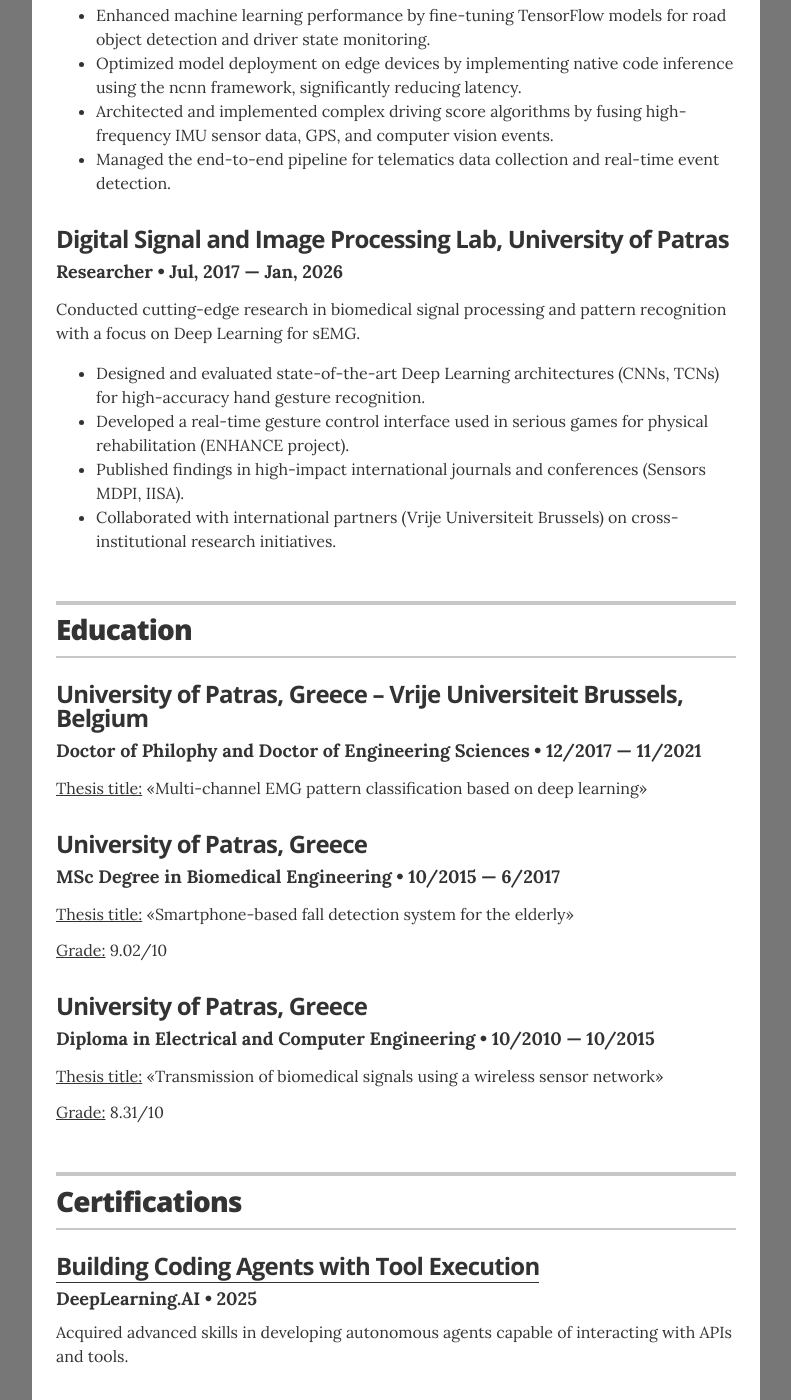
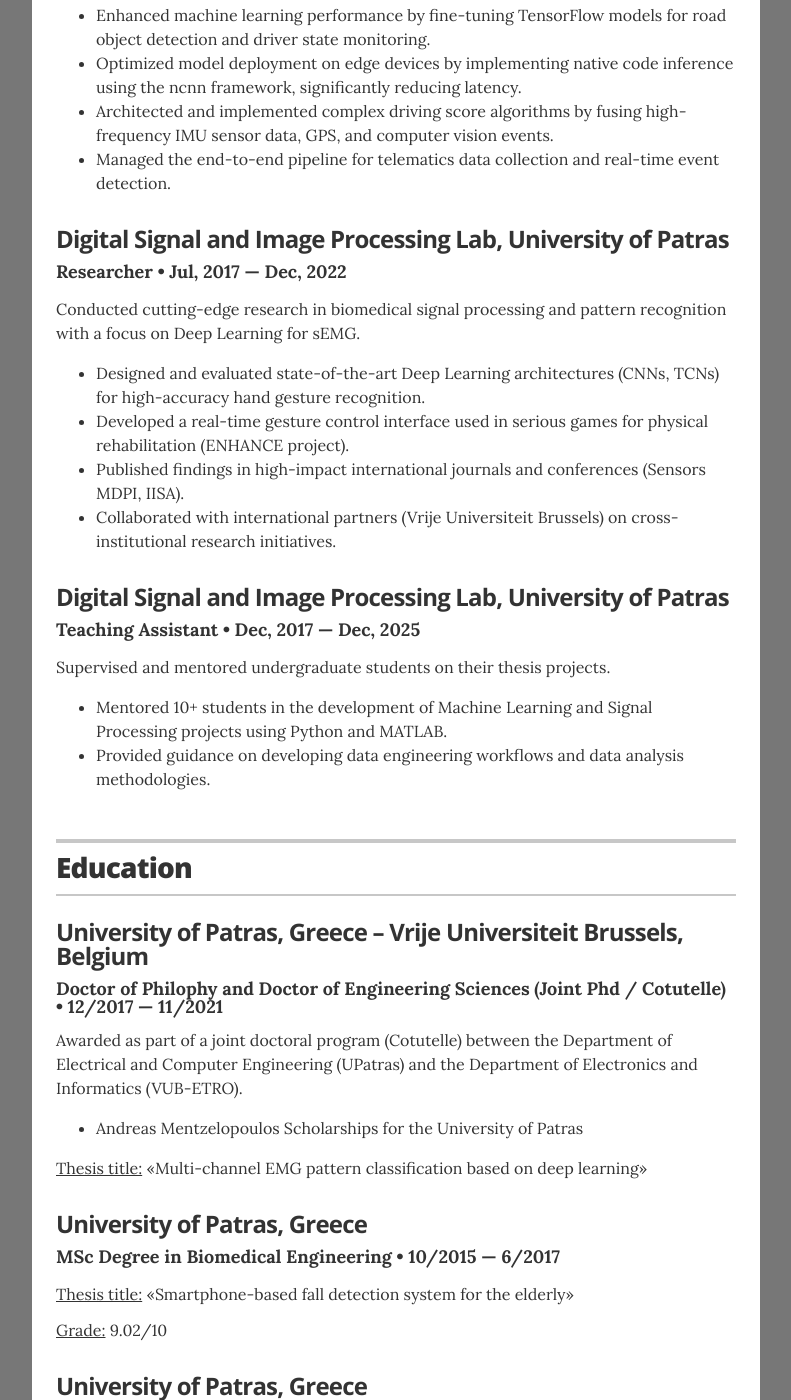
Before and after one commit to ptsinganos/ptsinganos.github.io, a Jekyll site: the page built from index.html, in a window 1280 px wide and 1400 px high, scrolled down 717 px. Shown: the whole window, without its empty margins (244-1035 px from the left). Built offline with Jekyll 4.4.1, drawn with Linux system fonts in a browser that asks for light colours.

Commit message:
Update education and experience

```diff
--- a/_data/education.yml
+++ b/_data/education.yml
@@ -1,10 +1,11 @@
 # Degree
-- degree: Doctor of Philophy and Doctor of Engineering Sciences
+- degree: Doctor of Philophy and Doctor of Engineering Sciences (Joint Phd / Cotutelle)
   uni: University of Patras, Greece &ndash; Vrije Universiteit Brussels, Belgium
   year: 12/2017 &mdash; 11/2021
-#  awards:
-#    - award:
-#  summary: Department of Electrical and Computer Engineering, University of Patras, Greece &ndash; Department of Electronics and Informatics (ETRO), Vrije Universiteit Brussels (VUB), Belgium
+  awards:
+    - award: Andreas Mentzelopoulos Scholarships for the University of Patras
+  summary: |
+    Awarded as part of a joint doctoral program (Cotutelle) between the Department of Electrical and Computer Engineering (UPatras) and the Department of Electronics and Informatics (VUB-ETRO).
   thesis: Multi-channel EMG pattern classification based on deep learning
 
 - degree: MSc Degree in Biomedical Engineering
@@ -12,12 +13,9 @@
   year: 10/2015 &mdash; 6/2017
   thesis: Smartphone-based fall detection system for the elderly
   grade: 9.02/10
-#  award: Most likely to succeed
-#  summary: Department of Electrical and Computer Engineering, University of Patras, Greece
 
 - degree: Diploma in Electrical and Computer Engineering
   uni: University of Patras, Greece
   year: 10/2010 &mdash; 10/2015
   thesis: Transmission of biomedical signals using a wireless sensor network
   grade: 8.31/10
-#  summary: Department of Electrical and Computer Engineering, University of Patras, Greece
--- a/_data/experience.yml
+++ b/_data/experience.yml
@@ -12,7 +12,7 @@
 
 - company: Digital Signal and Image Processing Lab, University of Patras
   position: Researcher
-  duration: Jul, 2017 &mdash; Jan, 2026
+  duration: Jul, 2017 &mdash; Dec, 2022
   summary: |
     Conducted cutting-edge research in biomedical signal processing and pattern recognition with a focus on Deep Learning for sEMG.
 
@@ -20,3 +20,12 @@
     - Developed a real-time gesture control interface used in serious games for physical rehabilitation (ENHANCE project).
     - Published findings in high-impact international journals and conferences (Sensors MDPI, IISA).
     - Collaborated with international partners (Vrije Universiteit Brussels) on cross-institutional research initiatives.
+
+- company: Digital Signal and Image Processing Lab, University of Patras
+  position: Teaching Assistant
+  duration: Dec, 2017 &mdash; Dec, 2025
+  summary: |
+    Supervised and mentored undergraduate students on their thesis projects.
+
+    - Mentored 10+ students in the development of Machine Learning and Signal Processing projects using Python and MATLAB.
+    - Provided guidance on developing data engineering workflows and data analysis methodologies.
```
